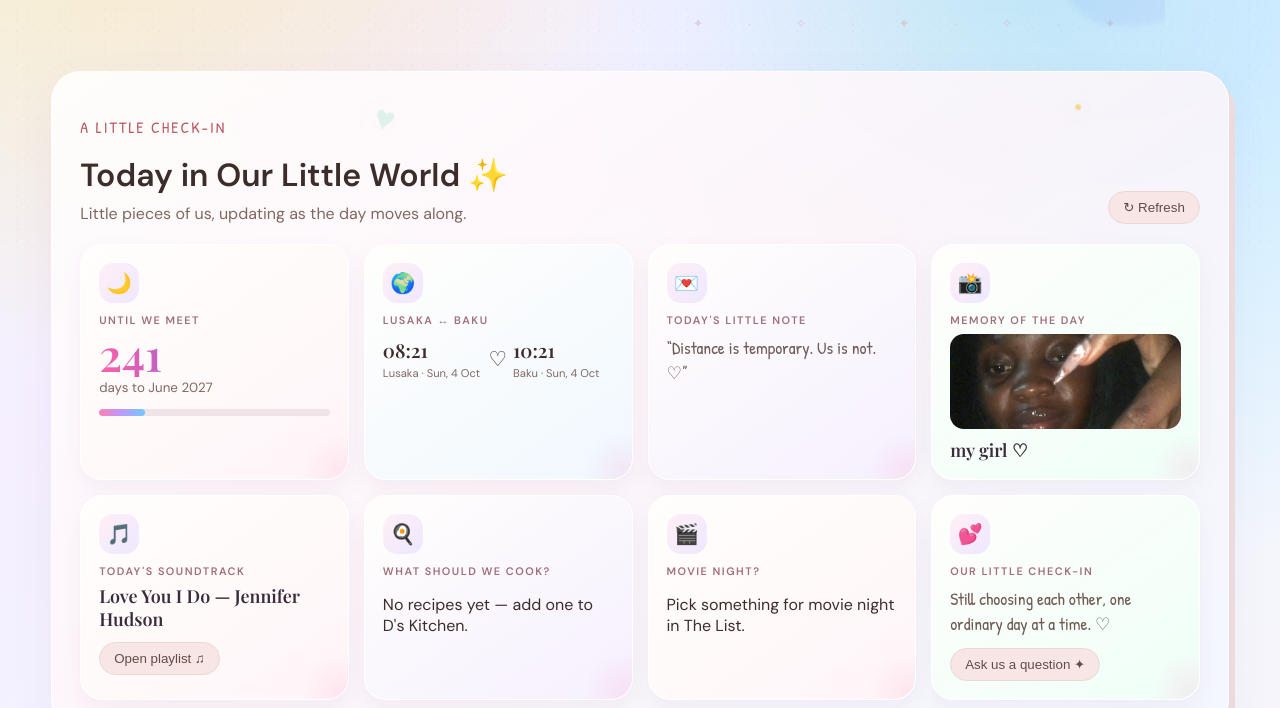
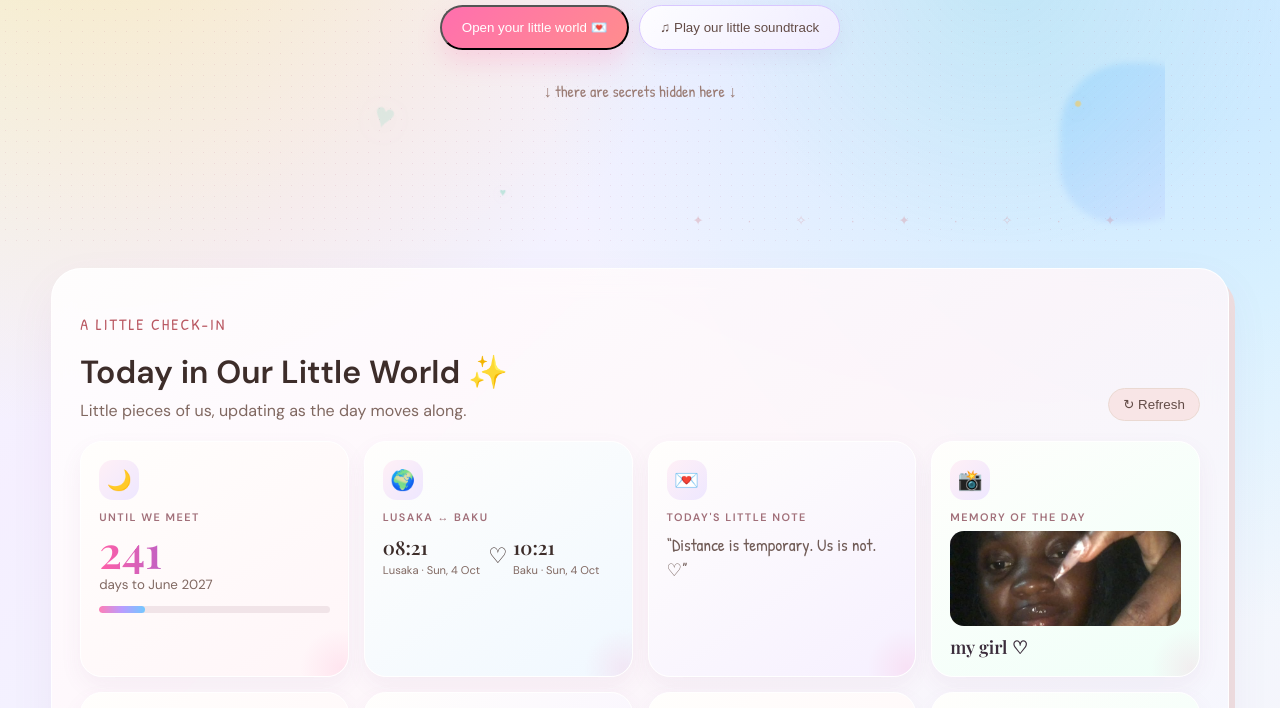
Before and after one commit to oifelixcumerebro/our-little-world, a website: page index.html in a window 1280 px wide. Shown: the part 557-1265 px from the top of the page. Drawn offline with nearby package versions, Linux system fonts and the light colour scheme; a script that the page names is missing; files whose address does not match are found by name.

Commit message:
Load safe opening screen controller

```diff
--- a/index.html
+++ b/index.html
@@ -132,6 +132,7 @@
 <script src="https://cdn.jsdelivr.net/npm/firebase@11.0.2/firebase-firestore-compat.js"></script>
 
 <script src="script.js?v=25"></script>
+<script src="entrance.js"></script>
 <script src="soundtrack.js"></script>
 <script src="cloud-sync.js"></script>
 <script>if("serviceWorker" in navigator){navigator.serviceWorker.register("./sw.js").catch(()=>{});}</script>
```
